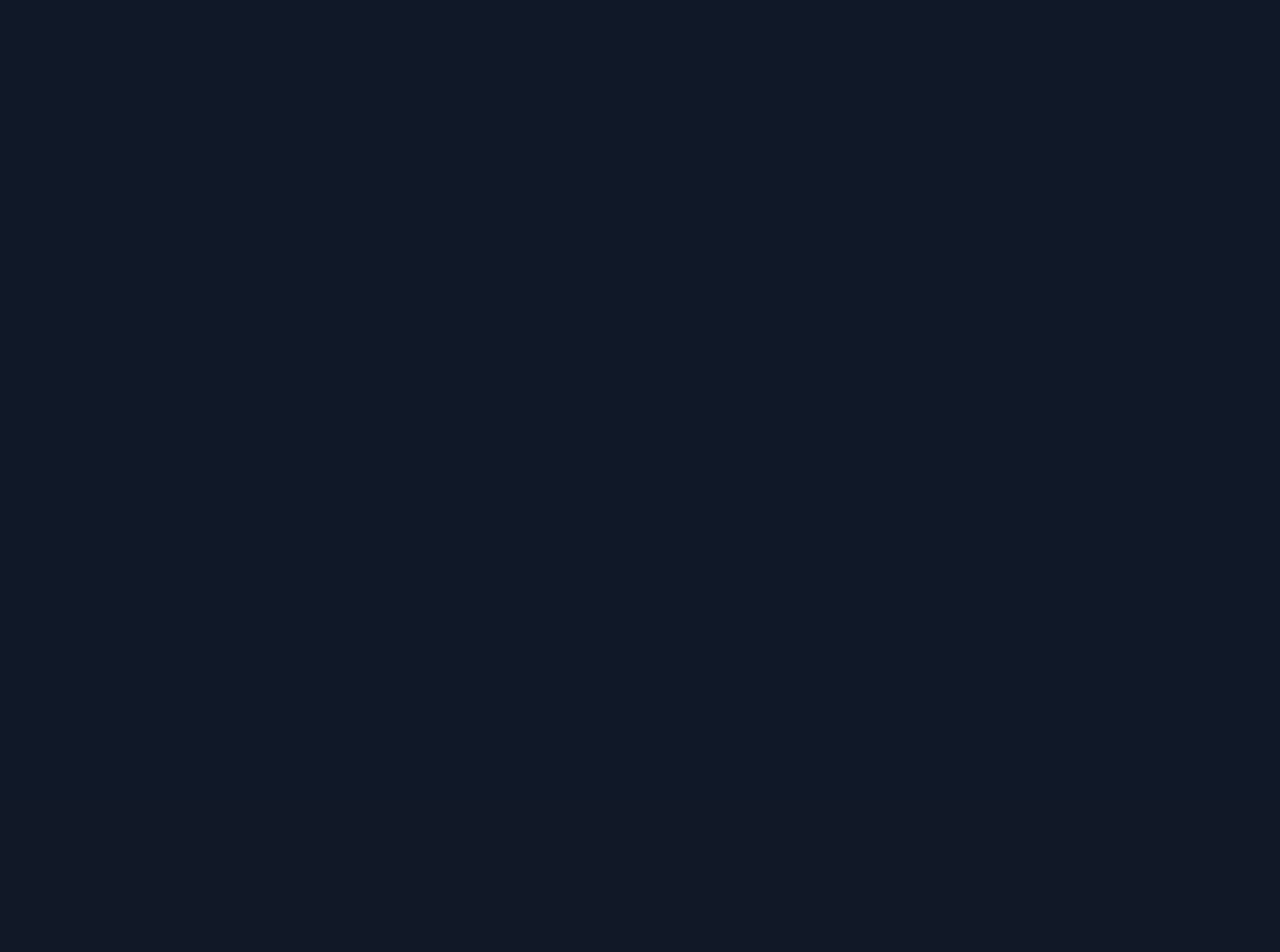
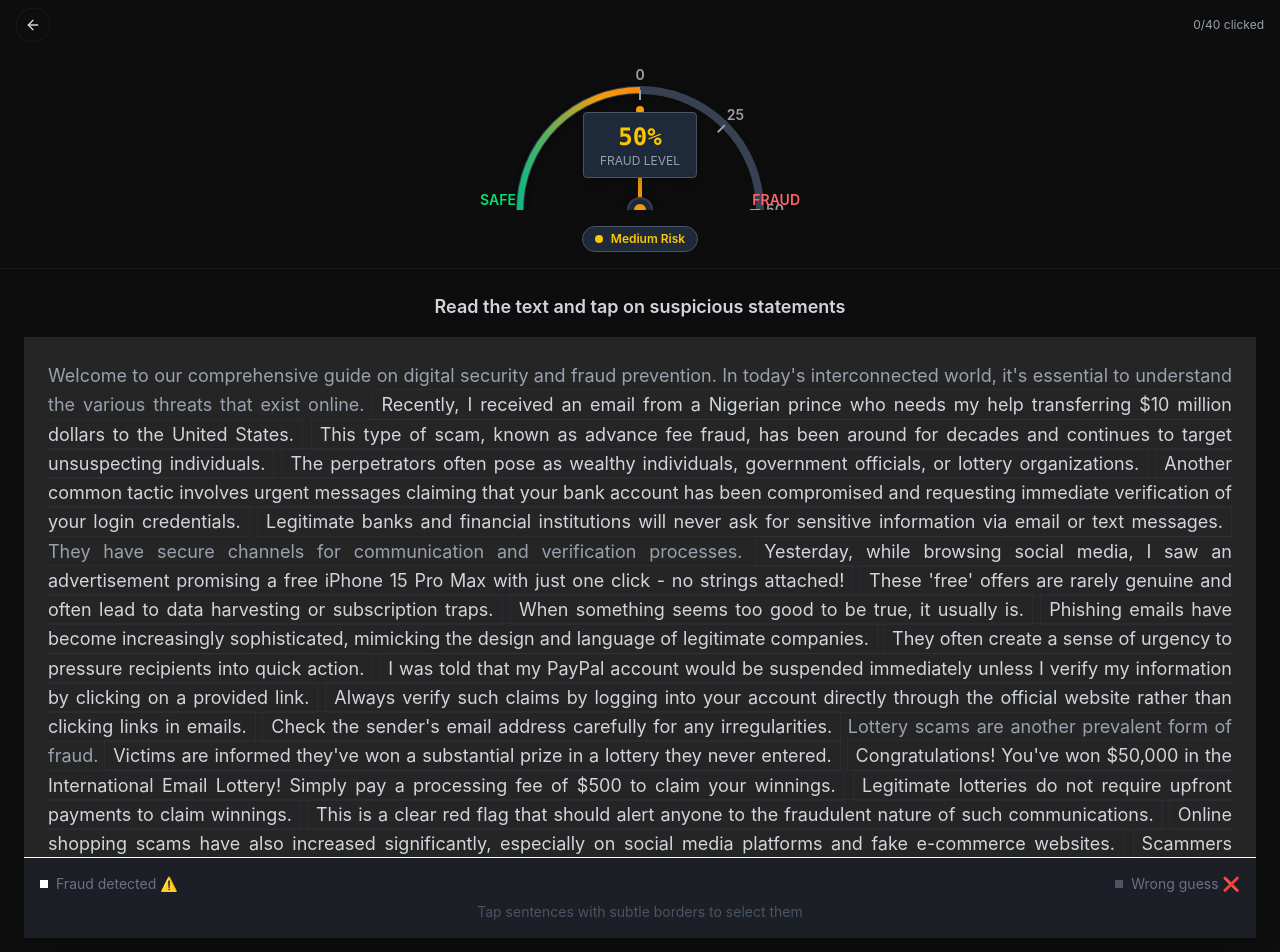
Before and after one commit to schoolsharks/fraud-meter, a React (Vite) app: page /blind-spots in a window 1280 px wide. Before the commit this address had no page. Shown: the top 952 px of the page. Before the commit the page ends 800 px from the top, so only its background shows below. Built offline with nearby package versions, Linux system fonts and the light colour scheme.

Commit message:
number of cards reduces

```diff
--- a/src/App.tsx
+++ b/src/App.tsx
@@ -10,6 +10,7 @@ function App() {
         <Routes>
           <Route path="/" element={<HomePage />} />
           <Route path="/game" element={<GamePage />} />
+          <Route path="/blind-spots" element={<GamePage />} />
         </Routes>
       </div>
     </Router>
--- a/src/components/FraudMeterGame.tsx
+++ b/src/components/FraudMeterGame.tsx
@@ -250,7 +250,7 @@ const FraudMeterGame: React.FC = () => {
   }
 
   return (
-    <div className="min-h-screen bg-black relative overflow-hidden text-white p-8">
+    <div className="min-h-screen bg-[#0D0D0D] relative overflow-hidden text-white p-8">
       {/* Subtle Background Pattern */}
       <div className="absolute inset-0 opacity-5">
         <div className="absolute inset-0 bg-gradient-to-br from-white/10 via-transparent to-white/5"></div>
@@ -263,7 +263,7 @@ const FraudMeterGame: React.FC = () => {
         <div className="flex justify-between items-center mb-8">
           <Link
             to="/"
-            className="group p-3 rounded-2xl bg-black backdrop-blur-sm border border-gray-800/50 text-gray-300 hover:text-white hover:border-gray-700/50 transition-all duration-300 flex items-center space-x-2"
+            className="group p-3 rounded-2xl bg-[#0D0D0D] backdrop-blur-sm border border-gray-800/50 text-gray-300 hover:text-white hover:border-gray-700/50 transition-all duration-300 flex items-center space-x-2"
           >
             <ArrowLeft className="w-5 h-5 group-hover:-translate-x-0.5 transition-transform duration-200" />
             <span>Back to Home</span>
--- a/src/components/TextGameArea.tsx
+++ b/src/components/TextGameArea.tsx
@@ -18,11 +18,11 @@ const TextGameArea: React.FC<TextGameAreaProps> = ({ texts, selectedTexts, onTex
 
     if (isSelected) {
       return text.isFraud
-        ? "bg-gray-800/60 text-white border border-gray-600/60 rounded-lg px-2 py-1"
-        : "bg-gray-800/40 text-gray-300 border border-gray-700/60 rounded-lg px-2 py-1"
+        ? "bg-gray-800/60 text-white border border-gray-600/60  px-2 py-1"
+        : "bg-gray-800/40 text-gray-300 border border-gray-700/60  px-2 py-1"
     }
 
-    return "text-gray-300 hover:text-white hover:bg-gray-800/30 cursor-pointer border border-gray-700/30 hover:border-gray-600/60 rounded-lg px-2 py-1 transition-all duration-200"
+    return "text-gray-300 hover:text-white hover:bg-gray-800/30 cursor-pointer border border-gray-700/30 hover:border-gray-600/60  px-2 py-1 transition-all duration-200"
   }
 
   return (
@@ -32,7 +32,7 @@ const TextGameArea: React.FC<TextGameAreaProps> = ({ texts, selectedTexts, onTex
       </h3>
 
       {/* Scrollable Text Container */}
-      <div className="bg-gray-900/30 backdrop-blur-sm rounded-3xl border border-gray-800/50 shadow-xl mx-2">
+      <div className="bg-[#252525] backdrop-blur-sm shadow-xl mx-2">
         <div className="h-[calc(100vh-280px)] overflow-y-auto p-4 md:p-6">
           <motion.div
             initial={{ opacity: 0 }}
@@ -84,15 +84,15 @@ const TextGameArea: React.FC<TextGameAreaProps> = ({ texts, selectedTexts, onTex
         </div>
 
         {/* Instructions - Compact for Mobile */}
-        <div className="p-4 bg-gray-900/40 backdrop-blur-sm border-t border-gray-800/30 rounded-b-3xl">
+        <div className="p-4 bg-gray-900/40 backdrop-blur-sm border-t">
           <div className="text-xs md:text-sm text-gray-500 space-y-2">
             <div className="flex items-center justify-between">
               <div className="flex items-center space-x-2">
-                <span className="w-2 h-2 bg-white rounded-full"></span>
+                <span className="w-2 h-2 bg-white"></span>
                 <span>Fraud detected ⚠️</span>
               </div>
               <div className="flex items-center space-x-2">
-                <span className="w-2 h-2 bg-gray-600 rounded-full"></span>
+                <span className="w-2 h-2 bg-gray-600"></span>
                 <span>Wrong guess ❌</span>
               </div>
             </div>
--- /dev/null
+++ b/src/pages/BlindSpots.tsx
@@ -0,0 +1,11 @@
+
+
+const BlindSpots = () => {
+  return (
+    <div>
+
+    </div>
+  )
+}
+
+export default BlindSpots
--- a/src/pages/GamePage.tsx
+++ b/src/pages/GamePage.tsx
@@ -86,7 +86,7 @@ const GamePage: React.FC = () => {
   }
 
   return (
-    <div className="min-h-screen bg-black relative overflow-hidden">
+    <div className="min-h-screen bg-[#0D0D0D] relative overflow-hidden">
       {/* Subtle Background Pattern */}
       <div className="absolute inset-0 opacity-5">
         <div className="absolute inset-0 bg-gradient-to-br from-white/10 via-transparent to-white/5"></div>
@@ -95,11 +95,11 @@ const GamePage: React.FC = () => {
       </div>
 
       {/* Fixed Header with Meter */}
-      <div className="z-10 sticky top-0 bg-black backdrop-blur-sm border-b border-gray-800/50 px-4 py-2">
+      <div className="z-10 sticky top-0 bg-[#0D0D0D] backdrop-blur-sm border-b border-gray-800/50 px-4 py-2">
         <div className="flex items-center justify-between mb-2">
           <Link
             to="/"
-            className="group p-2 rounded-2xl bg-black backdrop-blur-sm border border-gray-800/50 text-gray-300 hover:text-white hover:border-gray-700/50 transition-all duration-300"
+            className="group p-2 rounded-2xl bg-[#0D0D0D] backdrop-blur-sm border border-gray-800/50 text-gray-300 hover:text-white hover:border-gray-700/50 transition-all duration-300"
           >
             <ArrowLeft className="w-4 h-4 group-hover:-translate-x-0.5 transition-transform duration-200" />
           </Link>
@@ -160,7 +160,7 @@ const GamePage: React.FC = () => {
                 Game Completed!
               </h2>
 
-              <div className="bg-black backdrop-blur-sm rounded-3xl p-6 border border-gray-800/50 space-y-4">
+              <div className="bg-[#0D0D0D] backdrop-blur-sm rounded-3xl p-6 border border-gray-800/50 space-y-4">
                 <div className="text-xl text-white">
                   Final Fraud Level: <span className={`font-bold ${gameState.fraudLevel > 70 ? 'text-white' : gameState.fraudLevel > 40 ? 'text-gray-300' : 'text-gray-400'}`}>
                     {gameState.fraudLevel}%
--- a/src/pages/HomePage.tsx
+++ b/src/pages/HomePage.tsx
@@ -3,9 +3,9 @@ import { Link } from 'react-router-dom'
 
 const HomePage: React.FC = () => {
   return (
-    <div className="min-h-screen flex items-center justify-center bg-gradient-to-br bg-black px-4">
+    <div className="min-h-screen flex items-center justify-center bg-gradient-to-br bg-[#0D0D0D] px-4">
       <div className="text-center space-y-8 max-w-md mx-auto">
-        <h1 className="text-4xl font-bold bg-gradient-to-r from-white via-gray-300 to-gray-500 bg-clip-text text-transparent">
+        <h1 className="text-4xl font-bold text-white">
           Fraud Meter
         </h1>
         <p className="text-lg md:text-xl text-gray-300">
@@ -13,7 +13,7 @@ const HomePage: React.FC = () => {
         </p>
         <Link
           to="/game"
-          className="w-full py-3 px-20 bg-gray-800/50 backdrop-blur-sm hover:bg-gray-700/50 text-white font-semibold rounded-2xl border border-gray-700/50 hover:border-gray-600/50 transition-all duration-300"
+          className="w-full py-3 px-20 text-black font-semibold bg-[#96FF43]"
         >
           Start Game
         </Link>
```
